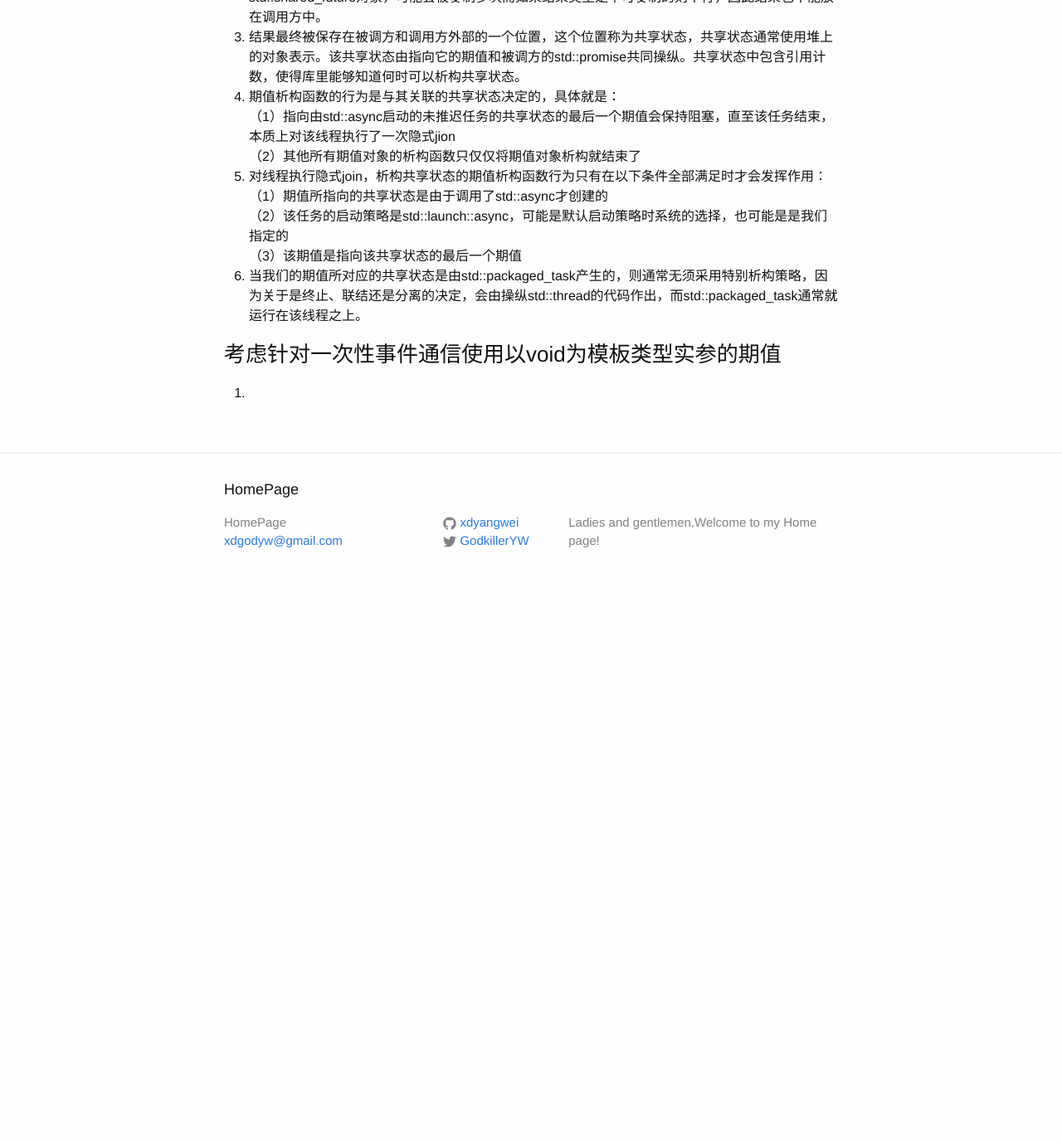
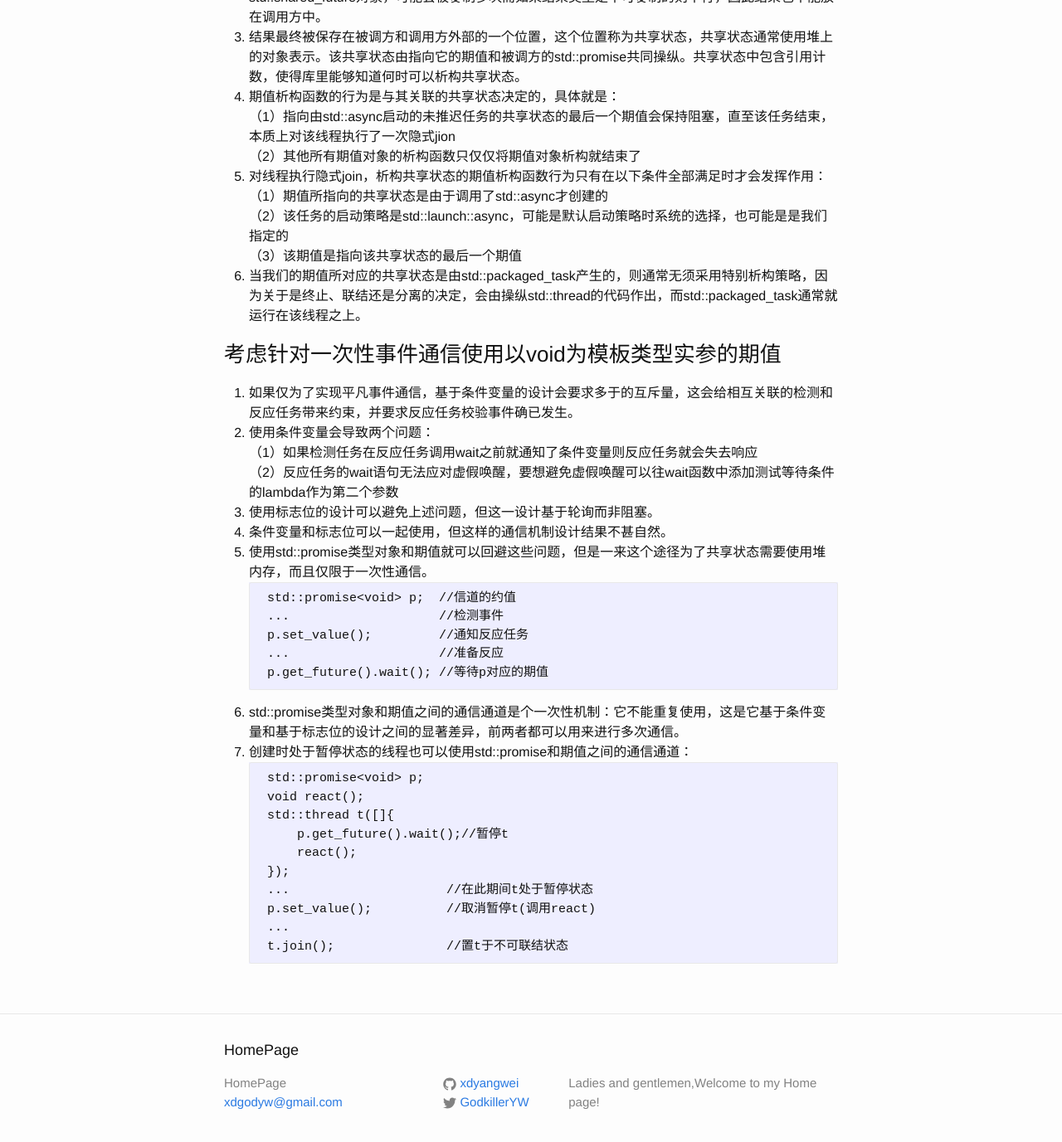
Before and after one commit to xdyangwei/xdyangwei.github.io, a Jekyll site: the page built from _posts/2019-4-15-并发API.md, in a window 1280 px wide and 1400 px high, scrolled down 2653 px. Shown: the top 1377 px of the window at 83% size. Built offline with Jekyll 4.4.1, drawn with Linux system fonts in a browser that asks for light colours; our own code applies the rules of GitHub Pages for plain Markdown files; before the commit the page ends 3377 px from its top, so only the background shows below that.

Commit message:
add the tips of how to create a thread which waits for sth. to start

````diff
--- a/_posts/2019-4-15-并发API.md
+++ b/_posts/2019-4-15-并发API.md
@@ -76,4 +76,31 @@ std::launch::deferred启动策略意味函数只会在std::async所返回的期
 
 ### 考虑针对一次性事件通信使用以void为模板类型实参的期值
 
-1.
+1. 如果仅为了实现平凡事件通信，基于条件变量的设计会要求多于的互斥量，这会给相互关联的检测和反应任务带来约束，并要求反应任务校验事件确已发生。
+2. 使用条件变量会导致两个问题：
+（1）如果检测任务在反应任务调用wait之前就通知了条件变量则反应任务就会失去响应
+（2）反应任务的wait语句无法应对虚假唤醒，要想避免虚假唤醒可以往wait函数中添加测试等待条件的lambda作为第二个参数
+3. 使用标志位的设计可以避免上述问题，但这一设计基于轮询而非阻塞。
+4. 条件变量和标志位可以一起使用，但这样的通信机制设计结果不甚自然。
+5. 使用std::promise类型对象和期值就可以回避这些问题，但是一来这个途径为了共享状态需要使用堆内存，而且仅限于一次性通信。
+    ```
+    std::promise<void> p;  //信道的约值
+    ...                    //检测事件
+    p.set_value();         //通知反应任务
+    ...                    //准备反应
+    p.get_future().wait(); //等待p对应的期值
+    ```
+6. std::promise类型对象和期值之间的通信通道是个一次性机制：它不能重复使用，这是它基于条件变量和基于标志位的设计之间的显著差异，前两者都可以用来进行多次通信。
+7. 创建时处于暂停状态的线程也可以使用std::promise和期值之间的通信通道：
+    ```
+    std::promise<void> p;
+    void react();
+    std::thread t([]{
+        p.get_future().wait();//暂停t
+        react();
+    });
+    ...                     //在此期间t处于暂停状态
+    p.set_value();          //取消暂停t(调用react)
+    ...
+    t.join();               //置t于不可联结状态
+    ```
````
